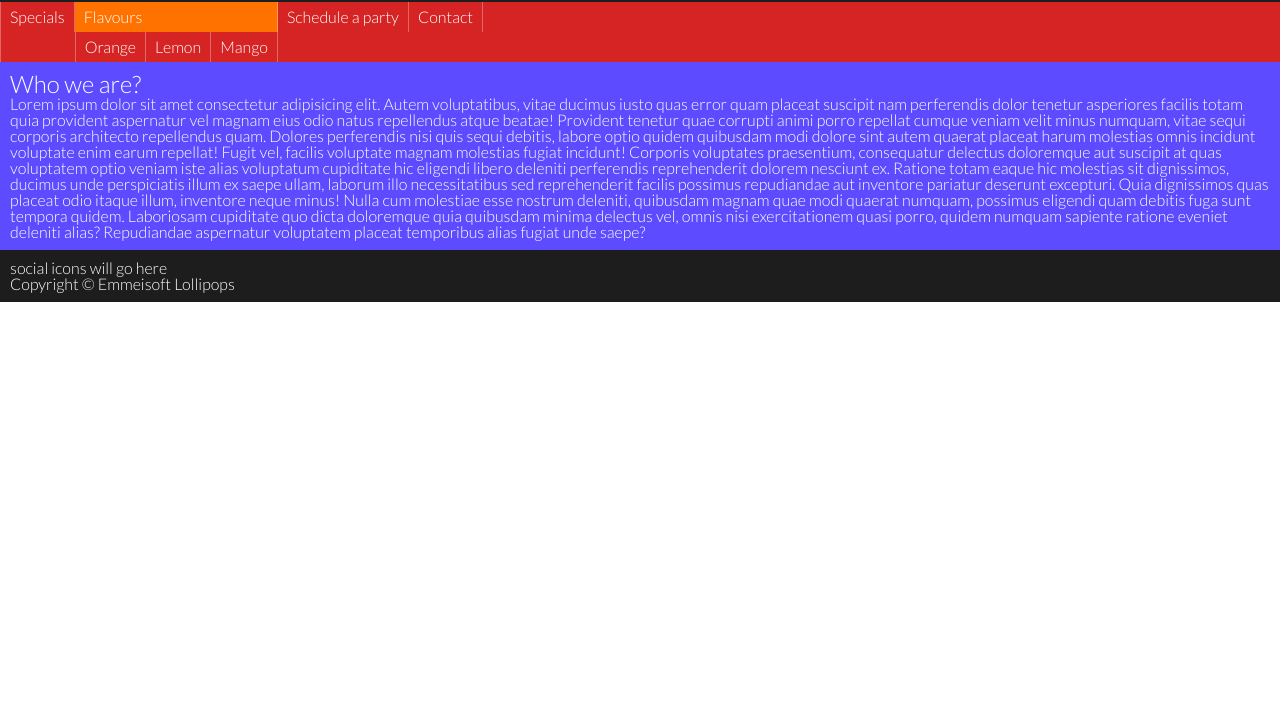
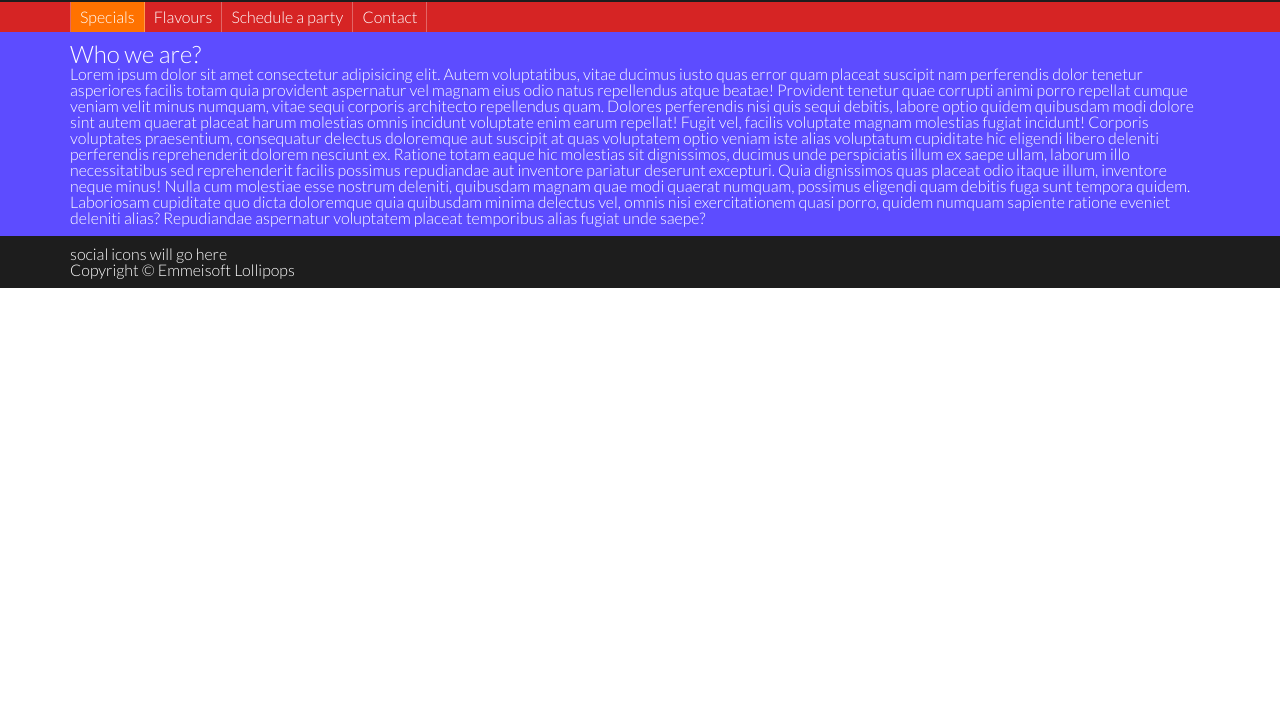
Before and after one commit to emmeiwhite/travel-site, a plain HTML site: page index.html in a window 1280 px wide. Shown: the part 78-800 px from the top of the page. Drawn offline with nearby package versions, Linux system fonts and the light colour scheme.

Commit message:
Navigation Drop Down Menus working perfectly fine

```diff
--- a/css/desktop.css
+++ b/css/desktop.css
@@ -1,2 +1,21 @@
 @media screen and (min-width: 1141px) {
+  header,
+  nav,
+  main,
+  footer {
+    max-width: 1140px;
+    margin: 0 auto;
+  }
+
+  nav ul li a {
+    transition: background 0.3s linear;
+    -webkit-transition: background 0.3s linear;
+    -moz-transition: background 0.3s linear;
+    -ms-transition: background 0.3s linear;
+    -o-transition: background 0.3s linear;
+  }
+
+  nav ul li a:hover {
+    background-color: rgba(0, 0, 0, 0.2);
+  }
 }
--- a/css/phone-default.css
+++ b/css/phone-default.css
@@ -65,6 +65,26 @@ nav ul li.active > a {
   background: #ff7200;
 }
 
+/* rules for the sub menus items */
+
+nav ul li ul {
+  position: absolute;
+  width: 15rem;
+  background: #b00;
+  margin: 0;
+  z-index: 99;
+  left: -999rem;
+}
+
+nav ul li ul li {
+  float: none;
+  border-bottom: 1px solid rgba(0, 0, 0, 0.3);
+  border-right: none;
+}
+nav li:hover ul {
+  left: auto;
+}
+
 /* clearfix hack */
 .clearfix::before,
 .clearfix::after {
--- a/index.html
+++ b/index.html
@@ -29,8 +29,8 @@
     <section class="navWrapper">
       <nav>
         <ul class="clearfix">
-          <li><a href="#">Specials</a></li>
-          <li class="active">
+          <li class="active"><a href="#">Specials</a></li>
+          <li>
             <a href="#">Flavours</a>
             <ul class="clearfix">
               <li><a href="#">Orange</a></li>
```
